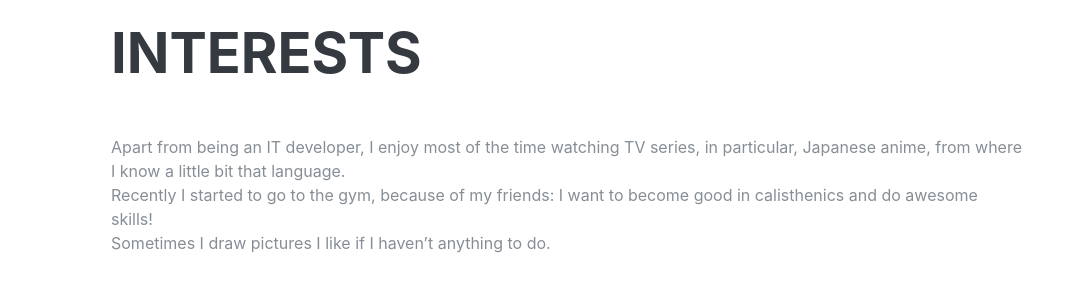
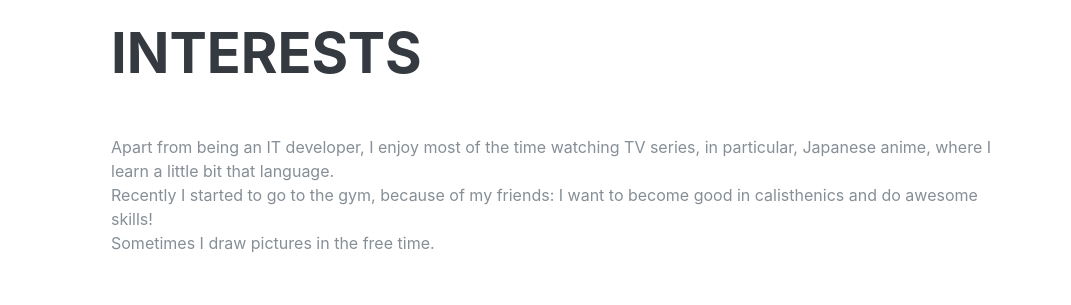
Before and after one commit to Izanagi95/Izanagi95.github.io, a plain HTML site: page index.html in a window 1280 px wide. Shown: the part 3620-3925 px from the top of the page, without its empty margins (209-1280 px from the left). Drawn offline with Linux system fonts and the light colour scheme; a web font is replaced by a local one.

Commit message:
Update index.html

```diff
--- a/index.html
+++ b/index.html
@@ -243,9 +243,9 @@
     <section class="resume-section p-3 p-lg-5 d-flex align-items-center" id="interests">
       <div class="w-100">
         <h2 class="mb-5">Interests</h2>
-        <p>Apart from being an IT developer, I enjoy most of the time watching TV series, in particular, Japanese anime, from where I know a little bit that language.<br>
+        <p>Apart from being an IT developer, I enjoy most of the time watching TV series, in particular, Japanese anime, where I learn a little bit that language.<br>
             Recently I started to go to the gym, because of my friends: I want to become good in calisthenics and do awesome skills!<br>
-            Sometimes I draw pictures I like if I haven’t anything to do.
+            Sometimes I draw pictures in the free time.
         </p>
       </div>
     </section>
```
